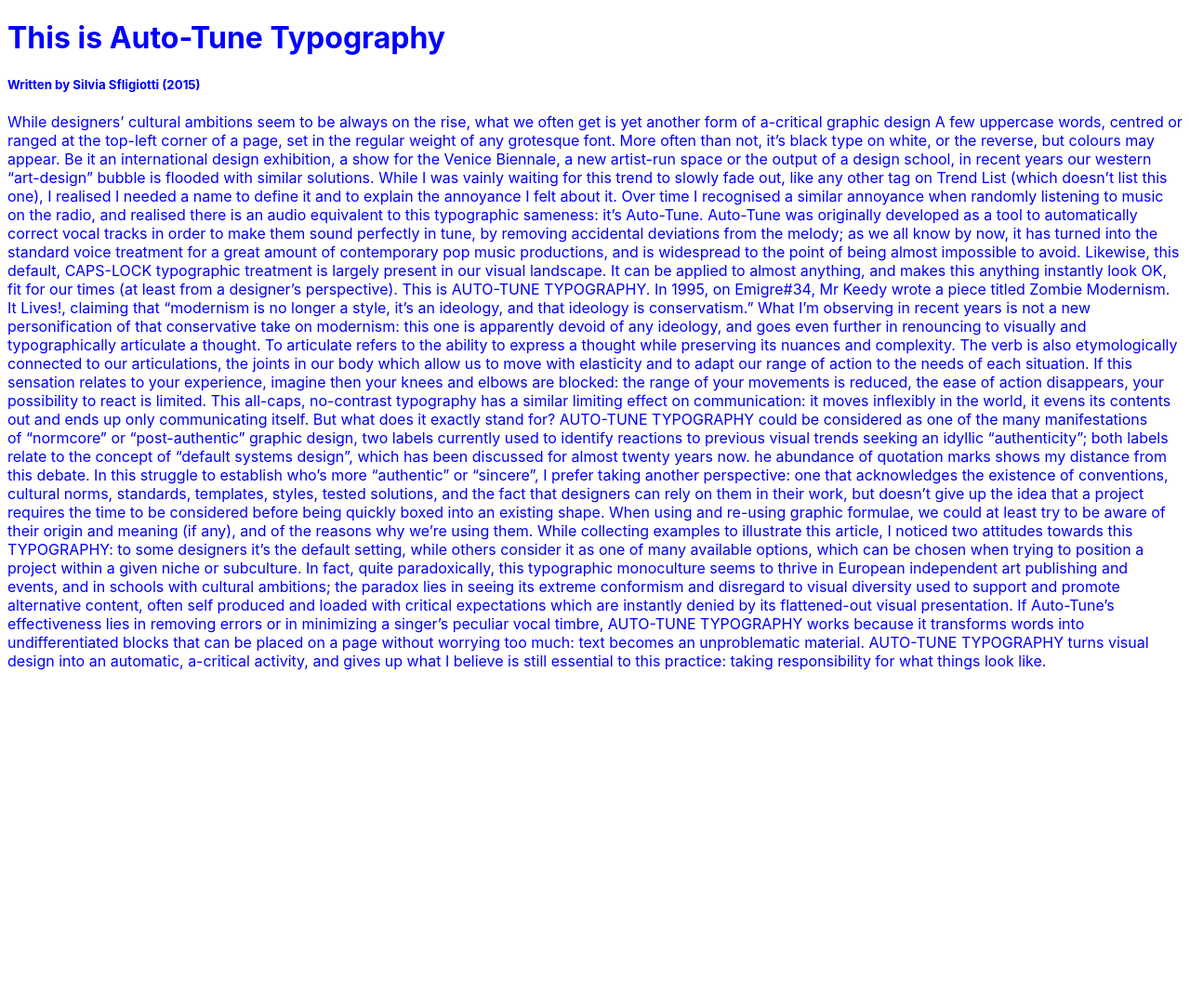
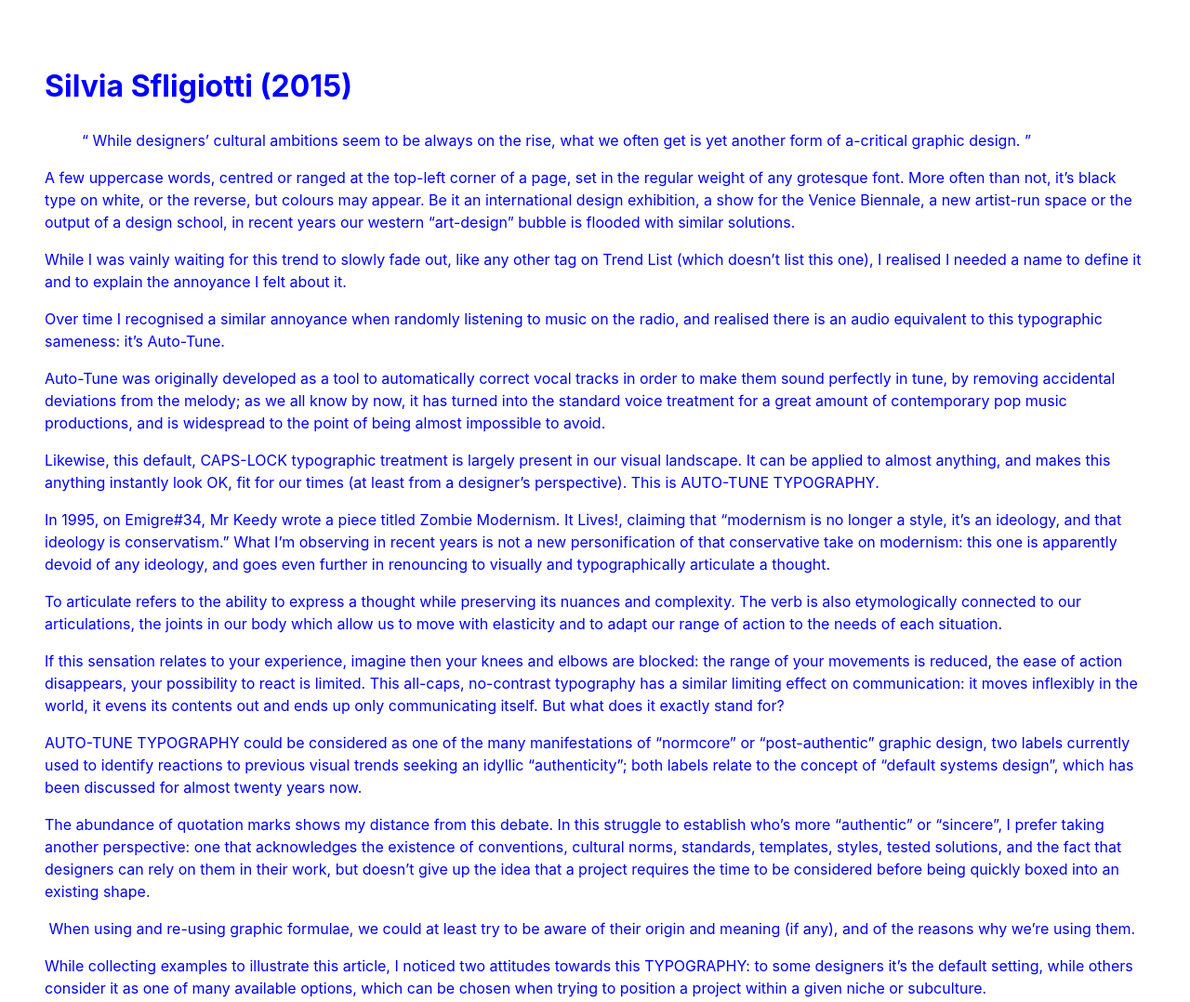
Before and after one commit to vee-mai/Spread-24, a plain HTML site: page index.html in a window 1280 px wide. Shown: the top 1078 px of the page at 93% size. Before the commit the page ends 800 px from the top, so only its background shows below. Drawn offline with Linux system fonts and the light colour scheme.

Commit message:
Added <p>, and play abit around with CSS

```diff
--- a/index.html
+++ b/index.html
@@ -1,30 +1,68 @@
 <!doctype html>
 <html>
 	<head>
-		<title>Hello, world!</title>
+		<title>This is Auto-Tune Typography</title>
 		<meta name="viewport" content="width=device-width, initial-scale=1">
 		<link href="reset.css" rel="stylesheet">
 		<link href="style.css" rel="stylesheet">
 	</head>
+
 	<body>
 		<header>
-			<h1 id="article-title">
-			This is Auto-Tune Typography
+			<h1 id="article-title">Silvia Sfligiotti (2015)
 			</h1>
-			<h5 id="author-name">Written by Silvia Sfligiotti (2015)</h5>
 		</header>
-		While designers’ cultural ambitions seem to be always on the rise, what we often get is yet another form of a-critical graphic design
-		A few uppercase words, centred or ranged at the top-left corner of a page, set in the regular weight of any grotesque font. More often than not, it’s black type on white, or the reverse, but colours may appear. Be it an international design exhibition, a show for the Venice Biennale, a new artist-run space or the output of a design school, in recent years our western “art-design” bubble is flooded with similar solutions.
-		While I was vainly waiting for this trend to slowly fade out, like any other tag on Trend List (which doesn’t list this one), I realised I needed a name to define it and to explain the annoyance I felt about it.
-		Over time I recognised a similar annoyance when randomly listening to music on the radio, and realised there is an audio equivalent to this typographic sameness: it’s Auto-Tune. Auto-Tune was originally developed as a tool to automatically correct vocal tracks in order to make them sound perfectly in tune, by removing accidental deviations from the melody; as we all know by now, it has turned into the standard voice treatment for a great amount of contemporary pop music productions, and is widespread to the point of being almost impossible to avoid.
-		Likewise, this default, CAPS-LOCK typographic treatment is largely present in our visual landscape. It can be applied to almost anything, and makes this anything instantly look OK, fit for our times (at least from a designer’s perspective). This is AUTO-TUNE TYPOGRAPHY.
-		In 1995, on Emigre#34, Mr Keedy wrote a piece titled Zombie Modernism. It Lives!, claiming that “modernism is no longer a style, it’s an ideology, and that ideology is conservatism.” What I’m observing in recent years is not a new personification of that conservative take on modernism: this one is apparently devoid of any ideology, and goes even further in renouncing to visually and typographically articulate a thought.
-		To articulate refers to the ability to express a thought while preserving its nuances and complexity. The verb is also etymologically connected to our articulations, the joints in our body which allow us to move with elasticity and to adapt our range of action to the needs of each situation. If this sensation relates to your experience, imagine then your knees and elbows are blocked: the range of your movements is reduced, the ease of action disappears, your possibility to react is limited. This all-caps, no-contrast typography has a similar limiting effect on communication: it moves inflexibly in the world, it evens its contents out and ends up only communicating itself. But what does it exactly stand for?
-		AUTO-TUNE TYPOGRAPHY could be considered as one of the many manifestations of “normcore” or “post-authentic” graphic design, two labels currently used to identify reactions to previous visual trends seeking an idyllic “authenticity”; both labels relate to the concept of “default systems design”, which has been discussed for almost twenty years now.
-		he abundance of quotation marks shows my distance from this debate. In this struggle to establish who’s more “authentic” or “sincere”, I prefer taking another perspective: one that acknowledges the existence of conventions, cultural norms, standards, templates, styles, tested solutions, and the fact that designers can rely on them in their work, but doesn’t give up the idea that a project requires the time to be considered before being quickly boxed into an existing shape. When using and re-using graphic formulae, we could at least try to be aware of their origin and meaning (if any), and of the reasons why we’re using them.
-		While collecting examples to illustrate this article, I noticed two attitudes towards this TYPOGRAPHY: to some designers it’s the default setting, while others consider it as one of many available options, which can be chosen when trying to position a project within a given niche or subculture.
-		In fact, quite paradoxically, this typographic monoculture seems to thrive in European independent art publishing and events, and in schools with cultural ambitions; the paradox lies in seeing its extreme conformism and disregard to visual diversity used to support and promote alternative content, often self produced and loaded with critical expectations which are instantly denied by its flattened-out visual presentation.
-		If Auto-Tune’s effectiveness lies in removing errors or in minimizing a singer’s peculiar vocal timbre, AUTO-TUNE TYPOGRAPHY works because it transforms words into undifferentiated blocks that can be placed on a page without worrying too much: text becomes an unproblematic material. AUTO-TUNE TYPOGRAPHY turns visual design into an automatic, a-critical activity, and gives up what I believe is still essential to this practice: taking responsibility for what things look like.
 
+		<article>
+			<section>
+				<blockquote class="first-quote">
+					<p><q>
+						While designers’ cultural ambitions seem to be always on the rise, what we often get is yet another form of a-critical graphic design.
+					</p></q>
+				</blockquote>
+				</p>
+
+			<p>A few uppercase words, centred or ranged at the top-left corner of a page, set in the regular weight of any grotesque font. More often than not, it’s black type on white, or the reverse, but colours may appear. Be it an international design exhibition, a show for the Venice Biennale, a new artist-run space or the output of a design school, in recent years our western “art-design” bubble is flooded with similar solutions.
+			</p>
+
+			<p>While I was vainly waiting for this trend to slowly fade out, like any other tag on Trend List (which doesn’t list this one), I realised I needed a name to define it and to explain the annoyance I felt about it.
+			</p>
+
+			<p>Over time I recognised a similar annoyance when randomly listening to music on the radio, and realised there is an audio equivalent to this typographic sameness: it’s Auto-Tune.
+			</p>
+
+			<p>	Auto-Tune was originally developed as a tool to automatically correct vocal tracks in order to make them sound perfectly in tune, by removing accidental deviations from the melody; as we all know by now, it has turned into the standard voice treatment for a great amount of contemporary pop music productions, and is widespread to the point of being almost impossible to avoid.
+			</p>
+
+			<p>Likewise, this default, CAPS-LOCK typographic treatment is largely present in our visual landscape. It can be applied to almost anything, and makes this anything instantly look OK, fit for our times (at least from a designer’s perspective). This is AUTO-TUNE TYPOGRAPHY.
+			</p>
+
+			<p>In 1995, on Emigre#34, Mr Keedy wrote a piece titled Zombie Modernism. It Lives!, claiming that “modernism is no longer a style, it’s an ideology, and that ideology is conservatism.” What I’m observing in recent years is not a new personification of that conservative take on modernism: this one is apparently devoid of any ideology, and goes even further in renouncing to visually and typographically articulate a thought.
+			</p>
+
+			<p>
+			To articulate refers to the ability to express a thought while preserving its nuances and complexity. The verb is also etymologically connected to our articulations, the joints in our body which allow us to move with elasticity and to adapt our range of action to the needs of each situation.
+			<p>
+
+			<p>If this sensation relates to your experience, imagine then your knees and elbows are blocked: the range of your movements is reduced, the ease of action disappears, your possibility to react is limited. This all-caps, no-contrast typography has a similar limiting effect on communication: it moves inflexibly in the world, it evens its contents out and ends up only communicating itself. But what does it exactly stand for?
+			</p>
+
+			<p>AUTO-TUNE TYPOGRAPHY could be considered as one of the many manifestations of “normcore” or “post-authentic” graphic design, two labels currently used to identify reactions to previous visual trends seeking an idyllic “authenticity”; both labels relate to the concept of “default systems design”, which has been discussed for almost twenty years now.
+			</p>
+
+			<p>The abundance of quotation marks shows my distance from this debate. In this struggle to establish who’s more “authentic” or “sincere”, I prefer taking another perspective: one that acknowledges the existence of conventions, cultural norms, standards, templates, styles, tested solutions, and the fact that designers can rely on them in their work, but doesn’t give up the idea that a project requires the time to be considered before being quickly boxed into an existing shape.
+			</p>
+
+			<p> When using and re-using graphic formulae, we could at least try to be aware of their origin and meaning (if any), and of the reasons why we’re using them.
+			</p>
+
+			<p>While collecting examples to illustrate this article, I noticed two attitudes towards this TYPOGRAPHY: to some designers it’s the default setting, while others consider it as one of many available options, which can be chosen when trying to position a project within a given niche or subculture.
+			</p>
+
+			<p>In fact, quite paradoxically, this typographic monoculture seems to thrive in European independent art publishing and events, and in schools with cultural ambitions; the paradox lies in seeing its extreme conformism and disregard to visual diversity used to support and promote alternative content, often self produced and loaded with critical expectations which are instantly denied by its flattened-out visual presentation.
+			</p>
+
+			<p>If Auto-Tune’s effectiveness lies in removing errors or in minimizing a singer’s peculiar vocal timbre, AUTO-TUNE TYPOGRAPHY works because it transforms words into undifferentiated blocks that can be placed on a page without worrying too much: text becomes an unproblematic material. AUTO-TUNE TYPOGRAPHY turns visual design into an automatic, a-critical activity, and gives up what I believe is still essential to this practice: taking responsibility for what things look like.
+			</p>
 	</body>
 </html>
--- a/style.css
+++ b/style.css
@@ -1,14 +1,19 @@
 :root {
-	---root-size: 1.2rem;
+	---root-size: 1rem;
 	color:blue;
 }
 
 body{
 	font-size: var(--root-size);
 	font-family: inter, sans-serif;
+	line-height: 1.5;
+	padding: 40px;
 }
 
+#article-title{
 
+
+}
 .responsive-row{
 	margin-top: var(---root-size)
 	display:flex;
@@ -16,8 +21,24 @@ body{
 	gap: var(---root-size);
 }
 
+.colum{
+	width: 100%
+}
+
 @media (min-width:600px){
 	:root{
 		---root-size:1.5rem;
 	}
 }
+
+@media (min-width: 800px){
+	.responsive-row{
+		flex-direction: row;
+	}
+}
+
+@media print {
+	:root{
+		--root-size: 1rem;
+	}
+}
```
